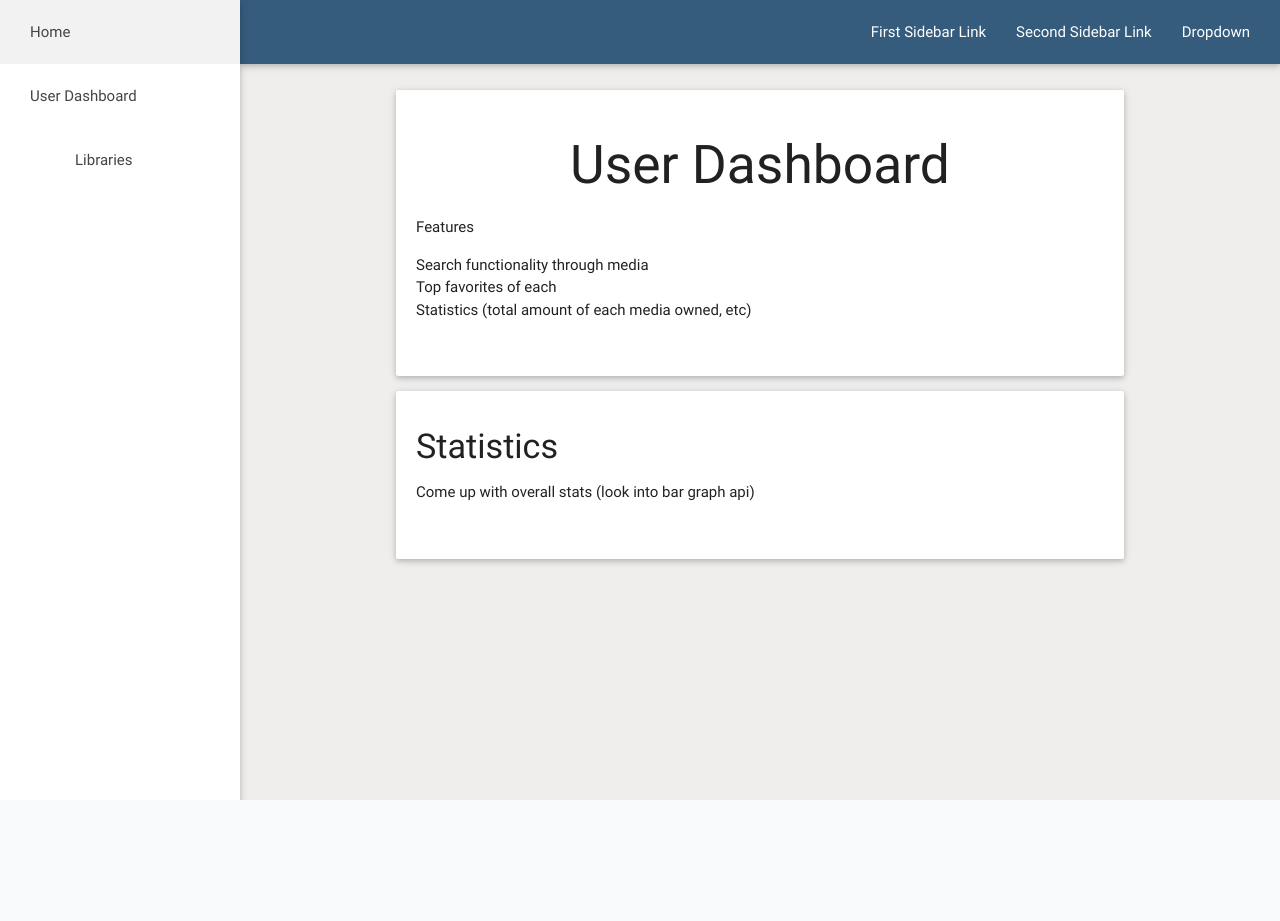
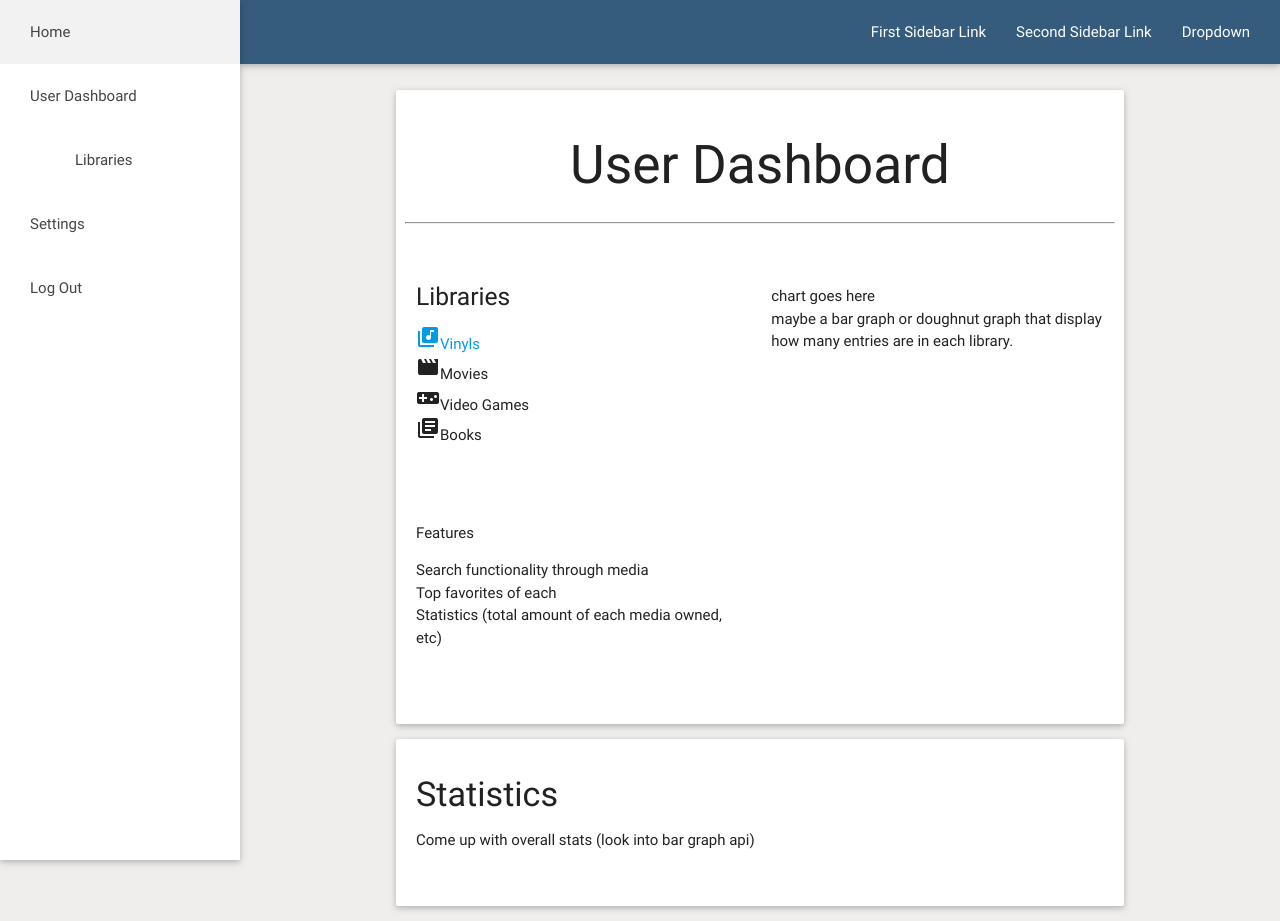
Before and after one commit to kurtaking/media-management, a Django app: page /user_dashboard in a window 1280 px wide. Before the commit the page ends 800 px from the top, so only its background shows below. Run offline with Django 3.2, Linux system fonts and the light colour scheme; some libraries are stand-ins or nearby versions.

Commit message:
Updating initial views

```diff
--- a/MMS/static/MMS/css/styles.css
+++ b/MMS/static/MMS/css/styles.css
@@ -14,6 +14,10 @@ nav {
     background-color: #355c7d !important;
 }
 
+/** Materialize Overrides
+*/
+
+
 #vinyl-breadcrumb {
     margin: 2.1rem 0 1.68rem 0
 }
--- a/MMS/templates/MMS/index.html
+++ b/MMS/templates/MMS/index.html
@@ -1,6 +1,6 @@
 {% extends 'base.html' %}
 
-{% block index %}
+{% block content %}
 
 <div class="container">
     <div class="row">
@@ -10,6 +10,8 @@
                     <h1>Media Management System</h1>
                     <p>Welcome to the Media Management System. Our goal is to provide you a central system to store all your favorite media collectables. Whether
                     it's vinyls, movies, video games, or books, we will keep track of your collection!</p>
+                    <br><br>
+                    <p>During development, if you are redirect to this page, that view has not been created yet.</p>
                 </div>
             </div>
         </div>
--- a/MMS/templates/MMS/libraries.html
+++ b/MMS/templates/MMS/libraries.html
@@ -1,6 +1,6 @@
 {% extends 'base.html' %}
 
-{% block libraries %}
+{% block content %}
 
 <div class="container">
     <div class="row">
--- a/MMS/templates/MMS/user_dashboard.html
+++ b/MMS/templates/MMS/user_dashboard.html
@@ -1,18 +1,42 @@
 {% extends 'base.html' %}
 
-{% block user_dashboard %}
+{% block content %}
 
 <div class="container">
     <div class="card-panel white">
         <div class="row">
             <div class="col s12">
-                <h2 class="center-align">User Dashboard</h2>
+                <div class="row">
+                    <h2 class="center-align">User Dashboard<hr></h2>
+                </div>
+
+                <div class="row">
+                    <div class="col s6">
+                        <h5>Libraries</h5>
+
+                        <ul>
+                            <li><a href="{% url 'vinyls' %}"><i class="material-icons circle">library_music</i>Vinyls</a></li>
+                            <li><i class="material-icons circle">movie</i>Movies</li>
+                            <li><i class="material-icons circle">videogame_asset</i>Video Games</li>
+                            <li><i class="material-icons circle">library_books</i>Books</li>
+                        </ul>
+
+                        <!-- Will eventually remove this from site -->
+                        <br><br>
                         <p>Features</p>
                         <ul>
                             <li>Search functionality through media</li>
                             <li>Top favorites of each</li>
                             <li>Statistics (total amount of each media owned, etc)</li>
                         </ul>
+                    </div>
+                    <div class="col s6">
+                        <p>chart goes here<br>maybe a bar graph or doughnut graph that display how many entries are in each library.</p>
+                    </div>
+
+                </div>
+
+
             </div>
         </div>
     </div>
--- a/MMS/templates/MMS/vinyls.html
+++ b/MMS/templates/MMS/vinyls.html
@@ -1,6 +1,6 @@
 {% extends 'base.html' %}
 
-{% block vinyls %}
+{% block content %}
 
 <div class="container">
     <div class="row">
@@ -15,7 +15,7 @@
                             <div class="nav-wrapper" id="vinyl-breadcrumb">
                                 <div class="col s8">
                                     <a href="{% url 'vinyls' %}" class="breadcrumb" id="all_vinyls">All Vinyls</a>
-                                    <a href="{% url 'vinyls' %}" class="breadcrumb" id="by_artist">By Artist</a>
+                                    <a href="{% url 'by_artist' %}" class="breadcrumb" id="by_artist">By Artist</a>
                                 </div>
                                 <div class="col s4">
                                     <a class="waves-effect waves-light btn modal-trigger align-right" href="#add-vinyl">Add Vinyl</a>
--- a/MMS/templates/base.html
+++ b/MMS/templates/base.html
@@ -8,6 +8,7 @@
 
     <link rel="stylesheet" type="text/css" href="{% static 'MMS/css/materialize.css' %}" />
     <link rel="stylesheet" type="text/css" href="{% static 'MMS/css/styles.css' %}" />
+    <link rel="stylesheet" type="text/css" href="{% static 'MMS/css/colors.css' %}" />
 
     <link href="http://fonts.googleapis.com/icon?family=Material+Icons" rel="stylesheet">
     <link rel="stylesheet" href="https://maxcdn.bootstrapcdn.com/font-awesome/4.6.1/css/font-awesome.min.css">
@@ -15,15 +16,13 @@
 </head>
 
 <body>
+    <!-- Navigational top bar and side bar -->
     <header>
         {% include 'navbar.html' %}
     </header>
 
+    <!-- Main content on each page -->
     <main>
-        {% block index %} {% endblock %}
-        {% block user_dashboard %} {% endblock %}
-        {% block libraries %} {% endblock %}
-        {% block vinyls %} {% endblock %}
         {% block content %} {% endblock %}
     </main>
 
@@ -31,9 +30,6 @@
     <script type="text/javascript" src="https://code.jquery.com/jquery-2.1.4.min.js"></script>
     <script type="text/javascript" src={% static 'MMS/js/materialize.js' %}></script>
     <script type="text/javascript" src={% static 'MMS/js/init.js' %}></script>
-
-
 </body>
 
-
 </html>
--- a/MMS/urls.py
+++ b/MMS/urls.py
@@ -10,7 +10,7 @@ urlpatterns = [
     url(r'^vinyls', views.vinyls, name='vinyls'),
 
     url(r'^vinyl/(?P<id>\d+)/', views.vinyl_detail, name='vinyl_detail'),
-    url(r'^addvinyl', views.add_vinyl, name='add_vinyl'),
+    url(r'^by_artist', views.by_artist, name='by_artist'),
 
     url(r'^movies', views.movies, name='movies'),
     url(r'^video_games', views.video_games, name='video_games'),
--- a/MMS/views.py
+++ b/MMS/views.py
@@ -1,6 +1,8 @@
 from django.shortcuts import render
 from django.http import Http404, HttpResponseRedirect
 from MMS.models import Vinyl
+
+
 
 from .forms import AddVinylForm
 
@@ -15,7 +17,6 @@ def libraries(request):
     return render(request, 'MMS/libraries.html')
 
 def vinyls(request):
-
     vinyls = Vinyl.objects.order_by('artist', 'year', 'title')
 
     if request.method == 'POST':
@@ -32,7 +33,6 @@ def vinyls(request):
     else:
         form = AddVinylForm()
 
-
     return render(request, 'MMS/vinyls.html', {
         'vinyls': vinyls,
         'form': form,
@@ -47,12 +47,23 @@ def vinyl_detail(request, id):
         'vinyl': vinyl,
     })
 
-def add_vinyl(request):
 
-    if request.method == 'POST':
-        print("Make it here2")
+def by_artist(request):
+    vinyls = Vinyl.objects.all()
+    artists = []
+    temp = []
+
+    for vinyl in vinyls:
+        temp.append(vinyl)
+        if vinyl.artist not in temp:
+            artists.append(vinyl)
+
+    for item in artists:
+        print(item.artist)
+
 
     return render(request, 'MMS/vinyls.html')
+
 
 def movies(request):
     return render(request, 'MMS/movies.html')
--- a/templates/navbar.html
+++ b/templates/navbar.html
@@ -9,14 +9,16 @@
             <div class="collapsible-body">
               <ul>
                 <li><a href="/vinyls">Vinyl</a></li>
-                <li><a href="/movies">Movies</a></li>
-                <li><a href="/video_games">Video Games</a></li>
-                <li><a href="/books">Books</a></li>
+                <li><a href="/">Movies</a></li>
+                <li><a href="/">Video Games</a></li>
+                <li><a href="/">Books</a></li>
               </ul>
             </div>
           </li>
         </ul>
       </li>
+      <li><a href="/">Settings</a></li>
+      <li><a href="/">Log Out</a></li>
     </ul>
     <ul class="right hide-on-med-and-down">
       <li><a href="#!">First Sidebar Link</a></li>
```
Also changed, not shown: MMS/static/MMS/css/colors.css (added). Lines whose indentation alone changed are shown as unchanged.
